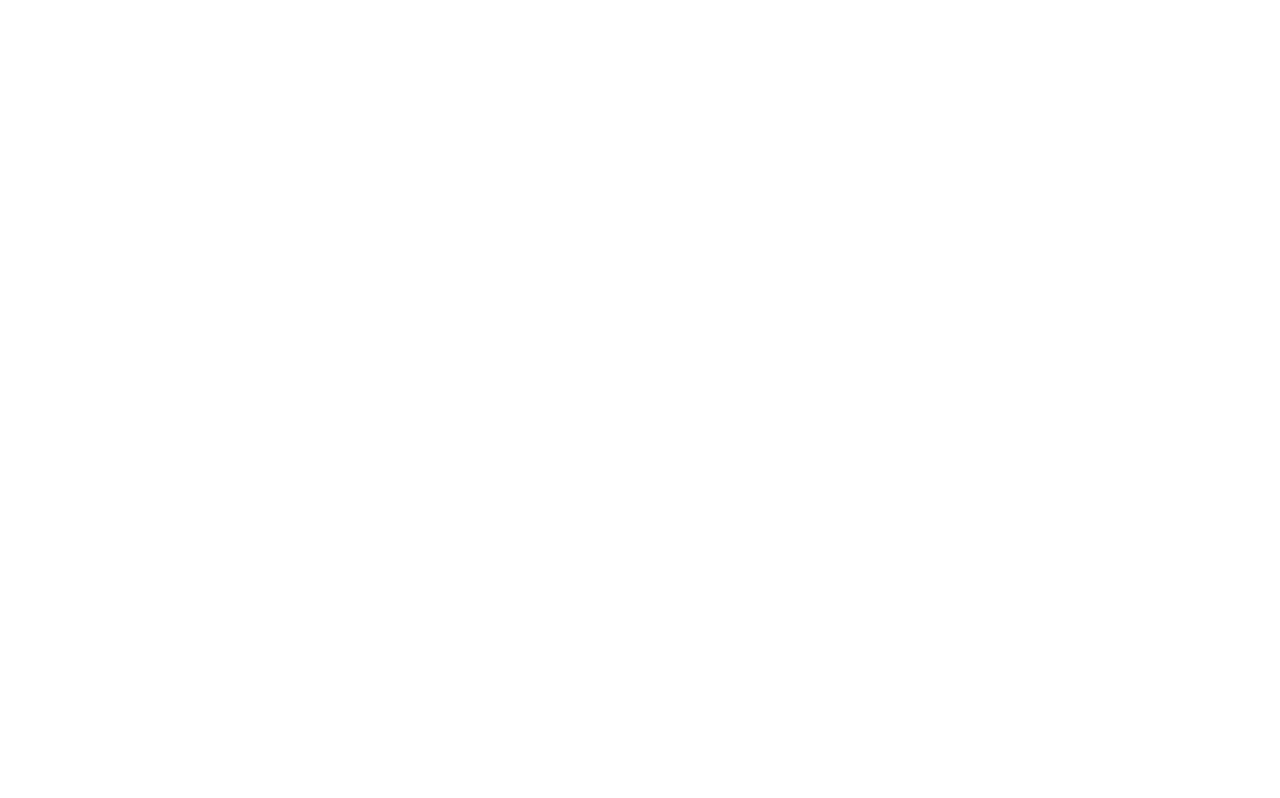
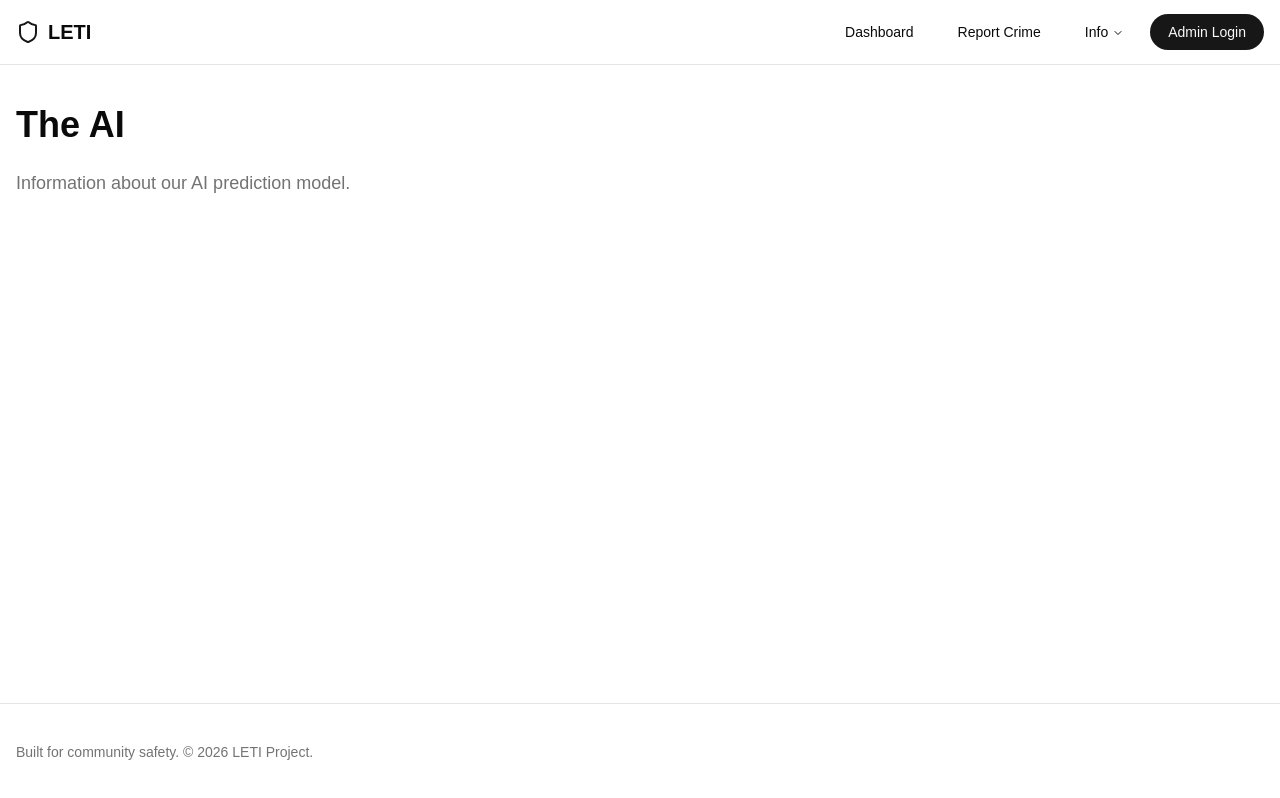
Before and after one commit to PaimanUwU/LETI, a React (Vite) app in the folder frontend/: page /info/AI in a window 1280 px wide. Before the commit this address had no page. Built offline with nearby package versions, Linux system fonts and the light colour scheme.

Commit message:
feat(Pages): Add new info pages (AI, data and project)

```diff
--- a/frontend/src/App.tsx
+++ b/frontend/src/App.tsx
@@ -4,6 +4,9 @@
 import Home from './pages/Home'
 import Login from './pages/Login'
 import Submit from './pages/SubmitReport'
+import InfoAI from './pages/Info/AI'
+import InfoData from './pages/Info/Data'
+import InfoDocs from './pages/Info/Docs'
 import { MainLayout } from './layouts/MainLayout'
 import './style.css'
 
@@ -15,6 +18,9 @@
           <Route path="/" element={<Home />} />
           <Route path="/login" element={<Login />} />
           <Route path="/submitreport" element={<Submit />} />
+          <Route path="/info" element={<InfoDocs />} />
+          <Route path="/info/AI" element={<InfoAI />} />
+          <Route path="/info/Data" element={<InfoData />} />
         </Route>
       </Routes>
     </Router>
--- /dev/null
+++ b/frontend/src/pages/Info/AI.tsx
@@ -0,0 +1,10 @@
+export default function InfoAI() {
+  return (
+    <div className="container mx-auto py-10 px-4">
+      <h1 className="text-4xl font-bold mb-6">The AI</h1>
+      <p className="text-lg text-muted-foreground">
+        Information about our AI prediction model.
+      </p>
+    </div>
+  );
+}
--- /dev/null
+++ b/frontend/src/pages/Info/Data.tsx
@@ -0,0 +1,10 @@
+export default function InfoData() {
+  return (
+    <div className="container mx-auto py-10 px-4">
+      <h1 className="text-4xl font-bold mb-6">The Data</h1>
+      <p className="text-lg text-muted-foreground">
+        Information about our data collection and analysis.
+      </p>
+    </div>
+  );
+}
--- /dev/null
+++ b/frontend/src/pages/Info/Docs.tsx
@@ -0,0 +1,10 @@
+export default function Docs() {
+  return (
+    <div className="container mx-auto py-10 px-4">
+      <h1 className="text-4xl font-bold mb-6">Documentation</h1>
+      <p className="text-lg text-muted-foreground">
+        Project documentation and guides.
+      </p>
+    </div>
+  );
+}
```
